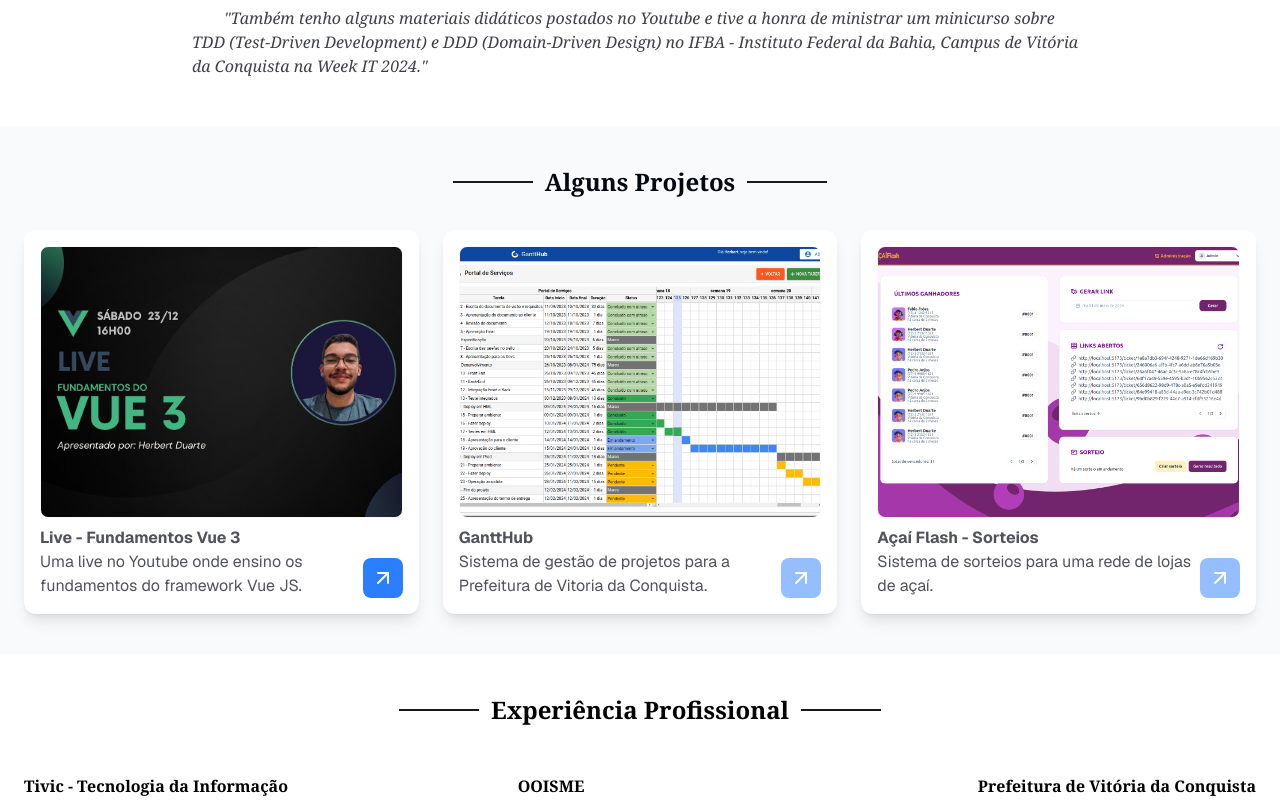
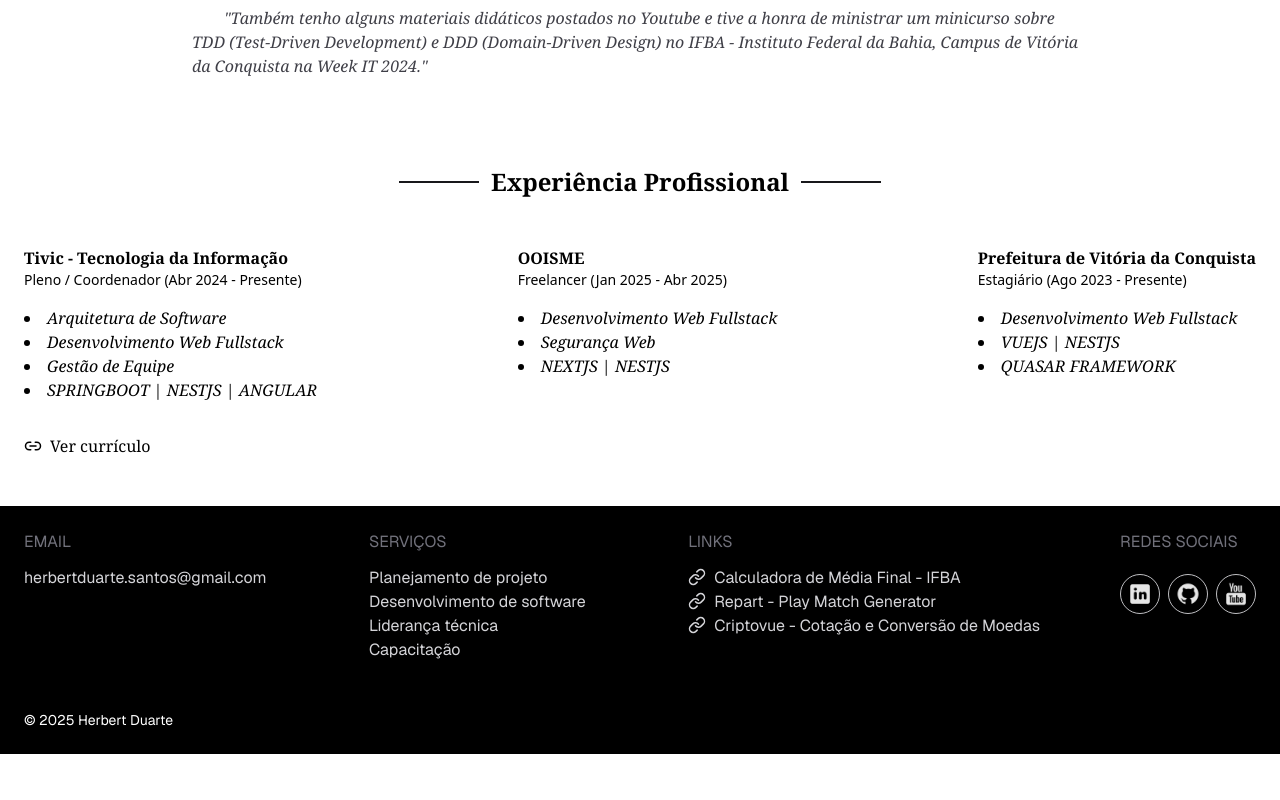
Before and after one commit to HerbertDuarte/herbert-duarte-portifolio-2.0, a Vue app: page / in a window 1280 px wide. Shown: the part 1020-1820 px from the top of the page. After the commit the page ends 1774 px from the top, so only its background shows below. Built offline with nearby package versions, Linux system fonts and the light colour scheme; a web font is replaced by a local one.

Commit message:
disable projects

```diff
--- a/src/App.vue
+++ b/src/App.vue
@@ -14,7 +14,7 @@
     <HomePage />
     <KnowledgesPage />
     <InfoPage />
-    <ProjetosPage />
+    <!-- <ProjetosPage /> -->
     <WorksPage />
     <FooterPage />
   </div>
```
